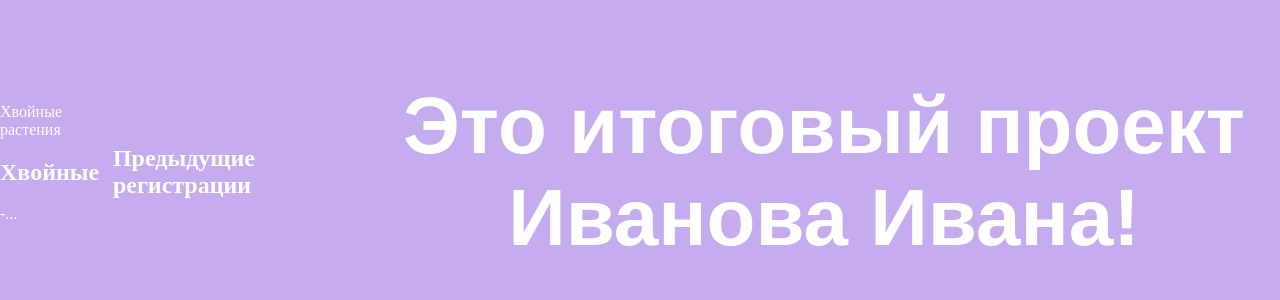
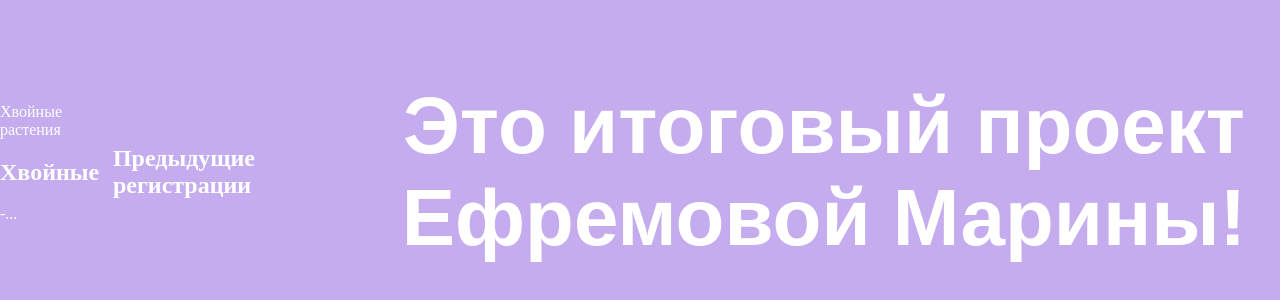
Before and after one commit to Marinuerte/final_progect, a plain HTML site: page Начнём.html in a window 1280 px wide. Shown: the part 228-528 px from the top of the page. Drawn offline with Linux system fonts and the light colour scheme.

Commit message:
Update Начнём.html

```diff
--- a/Начнём.html
+++ b/Начнём.html
@@ -35,7 +35,7 @@
 		<div id="records-list"></div>
 	</div>
 
-    <h1>Это итоговый проект <br>Иванова Ивана!</h1>
+    <h1>Это итоговый проект <br>Ефремовой Марины!</h1>
 
 </body>
 </html>
```
